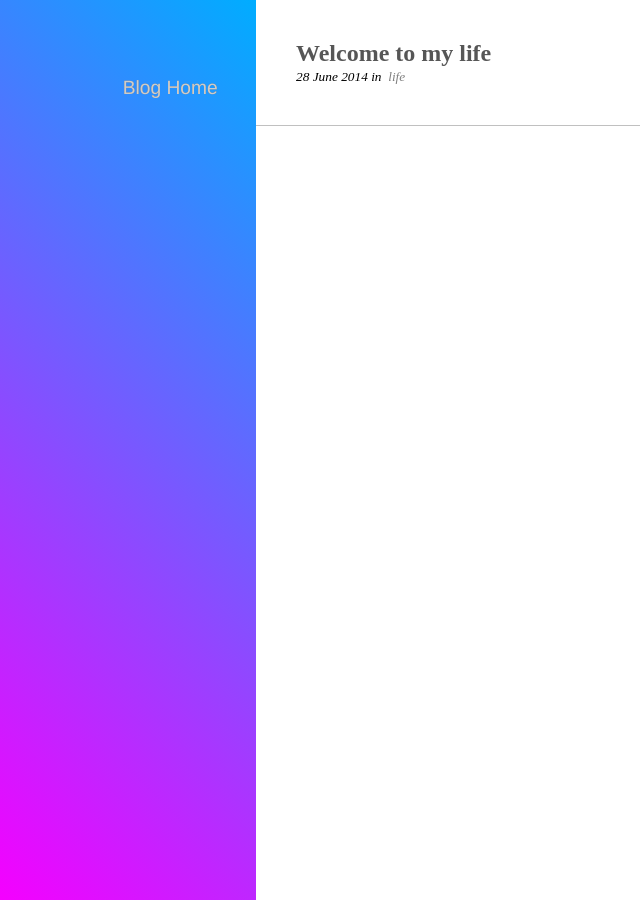
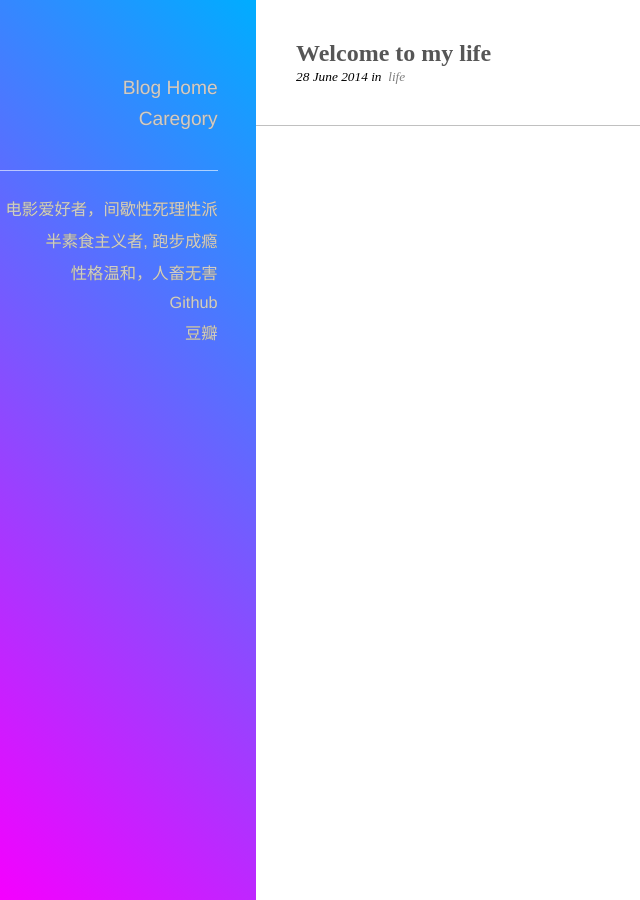
Before and after one commit to guotechfin/qar.github.io, a Jekyll site: the page built from index.html, in a window 1280 px wide. Shown: the whole page, without its empty margins (0-640 px from the left). Built offline with Jekyll 4.4.1, drawn with Linux system fonts in a browser that asks for light colours; Markdown is read by kramdown in place of the engine named in the settings.

Commit message:
blog: update blogger description

```diff
--- a/_layouts/pages.html
+++ b/_layouts/pages.html
@@ -18,6 +18,15 @@
     <div id="navbar">
       <ul class="nav">
         <li><a href="/">Blog Home</a></li>
+        <li><a href="/categories">Caregory</a></li>
+      </ul>
+
+      <ul class="desc">
+        <li>电影爱好者，间歇性死理性派</li>
+        <li>半素食主义者, 跑步成瘾</li>
+        <li>性格温和，人畜无害</li>
+        <li><a href="https://github.com/qar">Github</a></li>
+        <li><a href="http://www.douban.com/people/qar/">豆瓣</a></li>
       </ul>
     </div>
 
--- a/css/main.scss
+++ b/css/main.scss
@@ -90,7 +90,7 @@ ul {
 //  width: 80%;
 //}
 
-#navbar .nav {
+#navbar ul {
   float: right;
   list-style: none;
 
@@ -98,11 +98,10 @@ ul {
   height: auto;
 
   margin-right: 15%;
-  margin-top: 30%;
   box-sizing: border-box;
 }
 
-#navbar .nav li {
+#navbar ul li {
   float: right;
   text-align: right;
   width: 100%;
@@ -111,13 +110,22 @@ ul {
   font-family: 'Helvetica';
   font-size: 1.2em;
   text-shadow: 0 0 gray, 0 0 gray;
+  margin-bottom: 0.5em;
   @include transition(all, 0.2s, ease-in-out);
 }
 
-#navbar .nav li:hover {
+#navbar ul li:hover {
   color: rgba(255, 255, 255, 1);
   text-shadow: 1px 1px gray, 2px 2px gray;
   @include transition(all, 0.2s, ease-in-out);
+}
+#navbar ul.nav {
+  margin-top: 30%;
+}
+#navbar ul.desc {
+  border-top: 1px solid rgba(255, 255, 255, 0.6);
+  padding-top: 10%;
+  font-size: 0.85em;
 }
 
 #main .meta {
```
